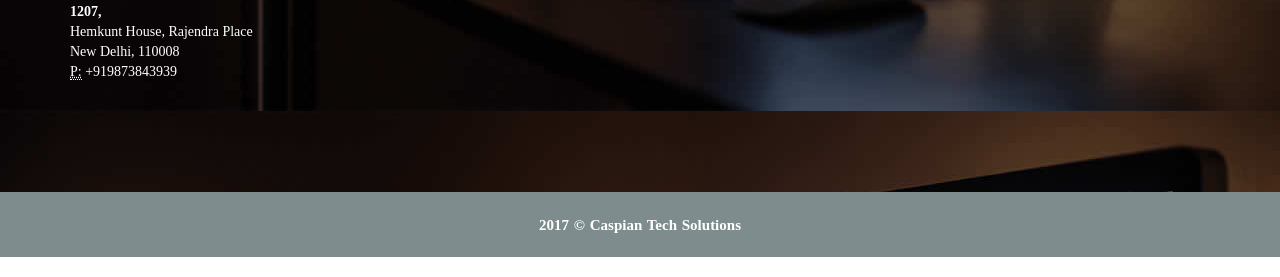
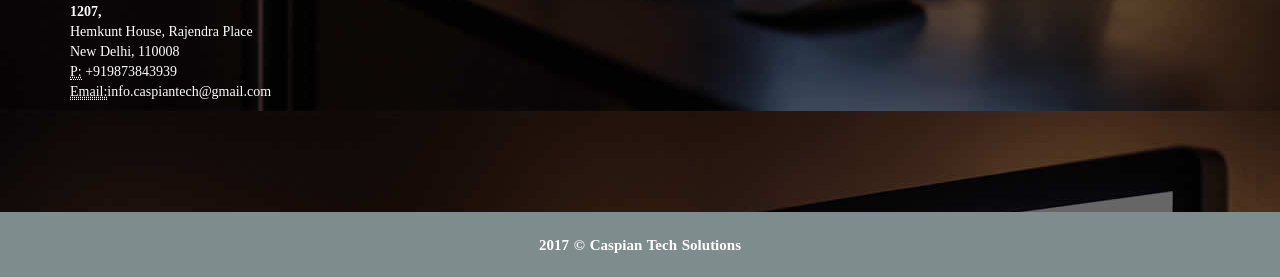
Before and after one commit to caspiantechnology/website, a plain HTML site: page index.html in a window 1280 px wide. Shown: the part 4810-5087 px from the top of the page. Drawn offline with Linux system fonts and the light colour scheme.

Commit message:
Added email

```diff
--- a/index.html
+++ b/index.html
@@ -188,6 +188,8 @@
             <span>New Delhi, 110008</span>
             </br>
             <abbr title="Phone">P:</abbr> +919873843939
+            </br>
+            <abbr title="Email">Email:</abbr>info.caspiantech@gmail.com
           </address>
         </div>
       </div>
```
